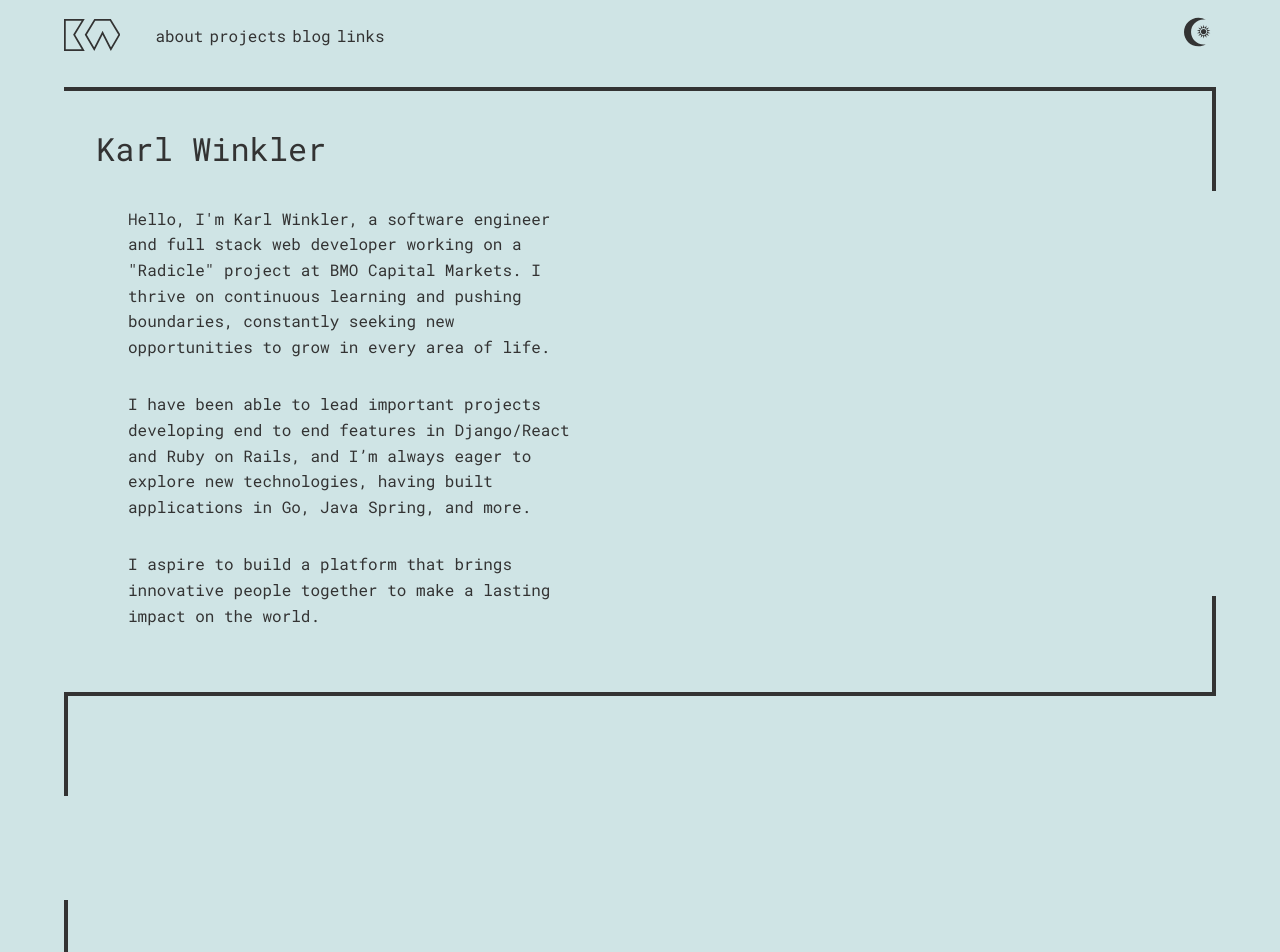
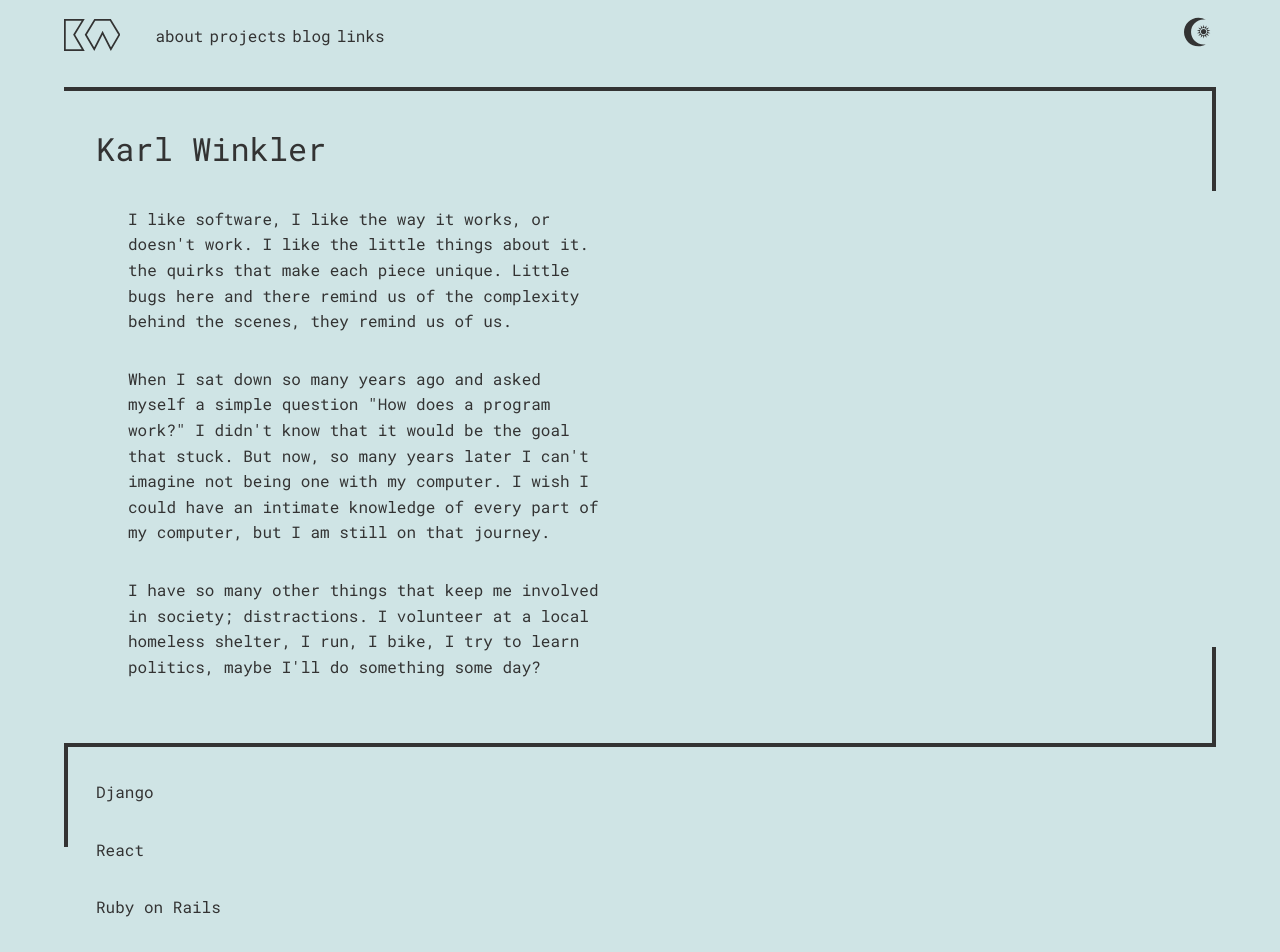
Before and after one commit to KarlWinkler/PersonalPage, a Vue app: page / in a window 1280 px wide. Shown: the top 952 px of the page. Built offline with nearby package versions, Linux system fonts and the light colour scheme.

Commit message:
update about section to be pretentious

```diff
--- a/index.html
+++ b/index.html
@@ -11,7 +11,23 @@
       rel="stylesheet"
     />
 
-    <title>Vite App</title>
+    <!-- Get out of my <head>! -->
+    <!-- Get out of my <head>! -->
+    <!-- Get out of my <head>! -->
+    <!-- Get out of my <head>! -->
+    <!-- Get out of my <head>! -->
+    <!-- Get out of my <head>! -->
+    <!-- Get out of my <head>! -->
+    <!-- Get out of my <head>! -->
+    <!-- Get out of my <head>! -->
+    <!-- Get out of my <head>! -->
+    <!-- Get out of my <head>! -->
+    <!-- Get out of my <head>! -->
+    <!-- Get out of my <head>! -->
+    <!-- Get out of my <head>! -->
+    <!-- Get out of my <head>! -->
+
+    <title>Karl Winkler</title>
   </head>
   <body>
     <div id="app"></div>
--- a/src/App.vue
+++ b/src/App.vue
@@ -5,9 +5,31 @@ import { ref, provide } from 'vue'
 
 const theme = ref('light')
 provide('theme', theme)
+
+document.cookie = 'Hello=Do you want a Cookie?'
+document.cookie = 'Alien=I am An Alien!'
+window.localStorage.setItem('1', 'I')
+window.localStorage.setItem('2', '-')
+window.localStorage.setItem('3', 'A')
+window.localStorage.setItem('4', 'M')
+window.localStorage.setItem('5', '-')
+window.localStorage.setItem('6', 'A')
+window.localStorage.setItem('7', 'N')
+window.localStorage.setItem('8', '-')
+window.localStorage.setItem('9', 'A')
+window.localStorage.setItem('10', 'L')
+window.localStorage.setItem('11', 'I')
+window.localStorage.setItem('12', 'E')
+window.localStorage.setItem('13', 'N')
 </script>
 
 <template>
+  <!-- One bug,-->
+  <!-- two,-->
+  <!-- Three bug, -->
+  <!-- four. -->
+  <!-- I love the little bugs, -->
+  <!-- waiting at my door. -->
   <div :class="['app-container', theme]">
     <Header />
 
@@ -21,10 +43,11 @@ provide('theme', theme)
 
 <style>
 body {
-  background-color: #cfe4e5;
+  --background-color: #cfe4e5;
   --forground-color: #333;
   --transition-length: 0.1s;
 
+  background-color: var(--background-color);
   font-family: 'Roboto Mono', serif;
   font-optical-sizing: auto;
   font-size: 16px;
@@ -33,8 +56,9 @@ body {
 }
 
 .dark {
-  background-color: #333;
+  --background-color: #333;
   --forground-color: #cfe4e5;
+  background-color: var(--background-color);
 }
 
 p {
--- a/src/components/AboutSection.vue
+++ b/src/components/AboutSection.vue
@@ -1,29 +1,33 @@
 <template>
   <div class="about">
+    <div>
       <h1>Karl Winkler</h1>
       <p>
-      Hello, I'm Karl Winkler, a software engineer and full stack web developer working on a
-      "Radicle" project at BMO Capital Markets. I thrive on continuous learning and pushing
-      boundaries, constantly seeking new opportunities to grow in every area of life.
+        I like software, I like the way it works, or doesn't work. I like the little things about
+        it. the quirks that make each piece unique. Little bugs here and there remind us of the
+        complexity behind the scenes, they remind us of us.
       </p>
       <p>
-      I have been able to lead important projects developing end to end features in Django/React and
-      Ruby on Rails, and I’m always eager to explore new technologies, having built applications in
-      Go, Java Spring, and more.
+        When I sat down so many years ago and asked myself a simple question "How does a program
+        work?" I didn't know that it would be the goal that stuck. But now, so many years later I
+        can't imagine not being one with my computer. I wish I could have an intimate knowledge of
+        every part of my computer, but I am still on that journey.
       </p>
       <p>
-      I aspire to build a platform that brings innovative people together to make a lasting impact
-      on the world.
+        I have so many other things that keep me involved in society; distractions. I volunteer at a
+        local homeless shelter, I run, I bike, I try to learn politics, maybe I'll do something some
+        day?
       </p>
+    </div>
   </div>
 </template>
 
 <style>
 .about {
-  display: inline-block;
+  display: grid;
+  grid-template-columns: 1fr 1fr;
   color: var(--forground-color);
   padding: 32px;
-  width: 50%;
 }
 
 p {
--- /dev/null
+++ b/src/components/SkillsSection.vue
@@ -0,0 +1,10 @@
+<template>
+  <div class="skills">
+    <p>Django</p>
+    <p>React</p>
+    <p>Ruby on Rails</p>
+    <p>Go</p>
+    <p>Django</p>
+    <p>Django</p>
+  </div>
+</template>
--- a/src/views/HomeView.vue
+++ b/src/views/HomeView.vue
@@ -1,6 +1,6 @@
 <script setup lang="ts">
-import Word from '@/components/Word.vue'
 import AboutSection from '@/components/AboutSection.vue'
+import SkillsSection from '@/components/SkillsSection.vue'
 </script>
 
 <template>
@@ -9,7 +9,7 @@ import AboutSection from '@/components/AboutSection.vue'
       <AboutSection />
     </div>
     <div class="category left-down right-up">
-      <div class="placeholder"></div>
+      <SkillsSection />
     </div>
     <div class="category left-up right-down">
       <div class="placeholder"></div>
```
Also changed, not shown: src/components/Word.vue (deleted, +0 -20 lines). Lines whose indentation alone changed are shown as unchanged.
